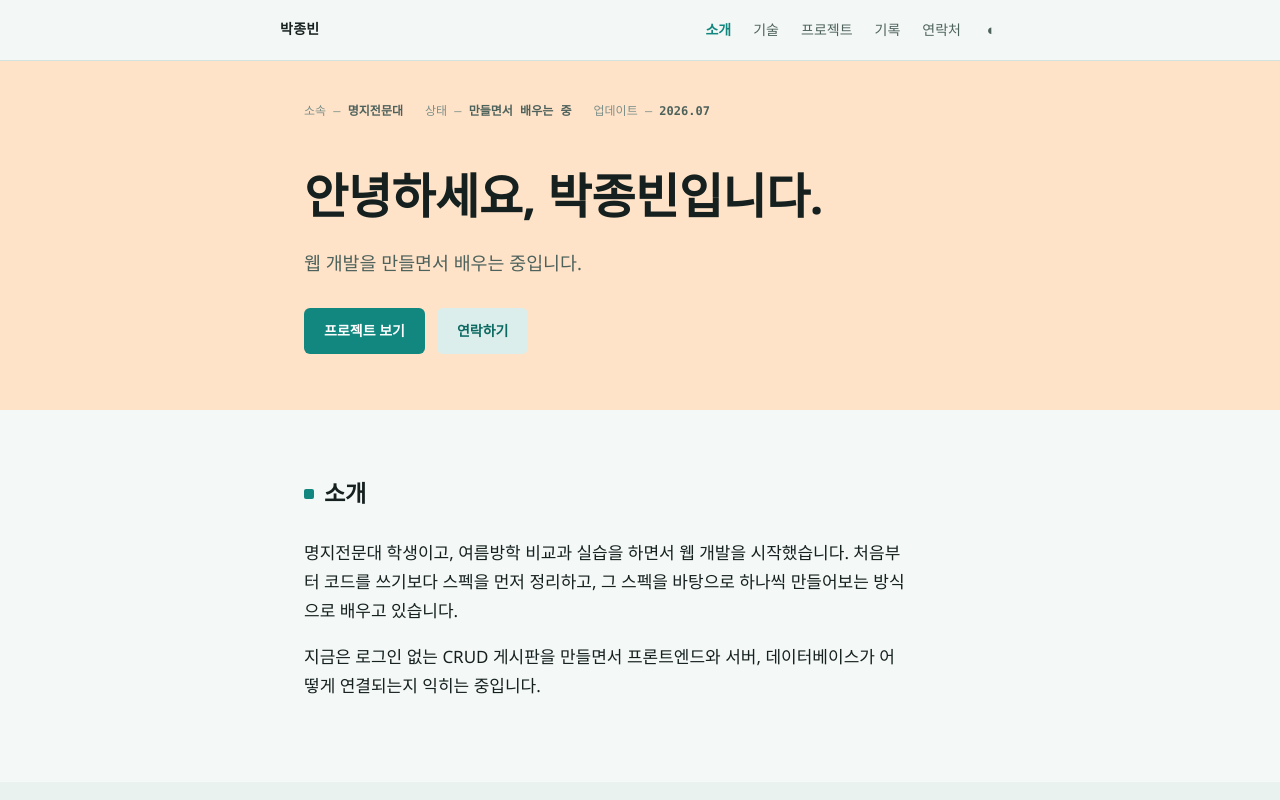
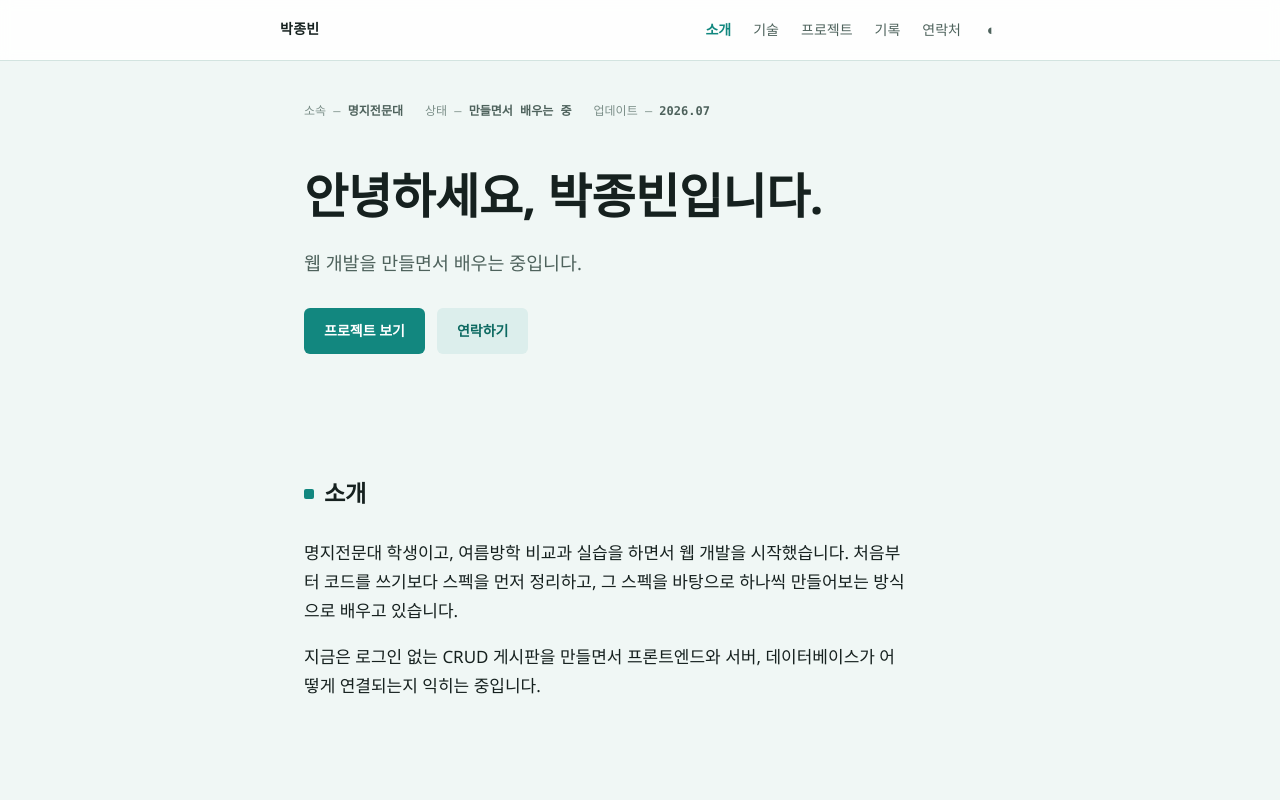
Before and after one commit to parkjongbin0520-spec/parkjongbin0520-spec.github.io, a plain HTML site: page index.html in a window 1280 px wide. Shown: the top 800 px of the page. Drawn offline with Linux system fonts and the light colour scheme.

Commit message:
style: 2색 구성으로 단순화 (민트 배경 + 흰색 카드), 밴드/복숭아 강조색 제거

```diff
--- a/css/style.css
+++ b/css/style.css
@@ -1,8 +1,6 @@
 :root {
-  --bg: #EAF2F0;
-  --band: #F4F9F8;
+  --bg: #F0F7F5;
   --card: #FFFFFF;
-  --highlight: #FFE3C9;
   --ink: #16211F;
   --ink-soft: #4E625C;
   --ink-faint: #7C8F89;
@@ -19,10 +17,8 @@
 
 @media (prefers-color-scheme: dark) {
   :root {
-    --bg: #0B100F;
-    --band: #121A18;
+    --bg: #0D1412;
     --card: #1B2622;
-    --highlight: #2A1F16;
     --ink: #E6EEEC;
     --ink-soft: #9DB0AB;
     --ink-faint: #62766F;
@@ -34,10 +30,8 @@
   }
 }
 :root[data-theme="dark"] {
-  --bg: #0B100F;
-  --band: #121A18;
+  --bg: #0D1412;
   --card: #1B2622;
-  --highlight: #2A1F16;
   --ink: #E6EEEC;
   --ink-soft: #9DB0AB;
   --ink-faint: #62766F;
@@ -48,10 +42,8 @@
   color-scheme: dark;
 }
 :root[data-theme="light"] {
-  --bg: #EAF2F0;
-  --band: #F4F9F8;
+  --bg: #F0F7F5;
   --card: #FFFFFF;
-  --highlight: #FFE3C9;
   --ink: #16211F;
   --ink-soft: #4E625C;
   --ink-faint: #7C8F89;
@@ -103,7 +95,7 @@ h1, h2, h3 { text-wrap: balance; font-family: var(--sans); }
 /* ---------- top nav ---------- */
 .nav {
   position: sticky; top: 0; z-index: 10;
-  background: color-mix(in srgb, var(--band) 88%, transparent);
+  background: color-mix(in srgb, var(--card) 88%, transparent);
   backdrop-filter: blur(6px);
   border-bottom: 1px solid var(--line);
 }
@@ -127,10 +119,8 @@ h1, h2, h3 { text-wrap: balance; font-family: var(--sans); }
 }
 .theme-btn:hover { color: var(--accent); }
 
-/* ---------- section band scaffolding ---------- */
+/* ---------- section scaffolding ---------- */
 section { padding: 64px 0; scroll-margin-top: 64px; }
-section:nth-of-type(odd) { background: var(--bg); }
-section:nth-of-type(even) { background: var(--band); }
 .sheet-label { margin-bottom: 26px; }
 
 .reveal { opacity: 0; transform: translateY(10px); transition: opacity .5s ease, transform .5s ease; }
@@ -140,7 +130,7 @@ section:nth-of-type(even) { background: var(--band); }
 }
 
 /* ---------- hero ---------- */
-section.hero { background: var(--highlight); padding-top: 40px; padding-bottom: 56px; }
+.hero { padding-top: 40px; padding-bottom: 56px; }
 .tb-row {
   display: flex; flex-wrap: wrap; gap: 22px;
   font-family: var(--mono); font-size: 12px;
@@ -254,7 +244,7 @@ section.hero { background: var(--highlight); padding-top: 40px; padding-bottom:
 .contact-row dt { color: var(--ink-faint); font-size: 12px; letter-spacing: 0.04em; margin-bottom: 4px; }
 .contact-row dd { margin: 0; color: var(--ink); font-weight: 600; }
 
-footer { padding: 30px 0 60px; background: var(--band); border-top: 1px solid var(--line); }
+footer { padding: 30px 0 60px; background: var(--card); border-top: 1px solid var(--line); }
 .credit { font-family: var(--sans); font-size: 13px; color: var(--ink-faint); text-align: center; margin: 0; }
 
 @media (max-width: 560px) {
```
